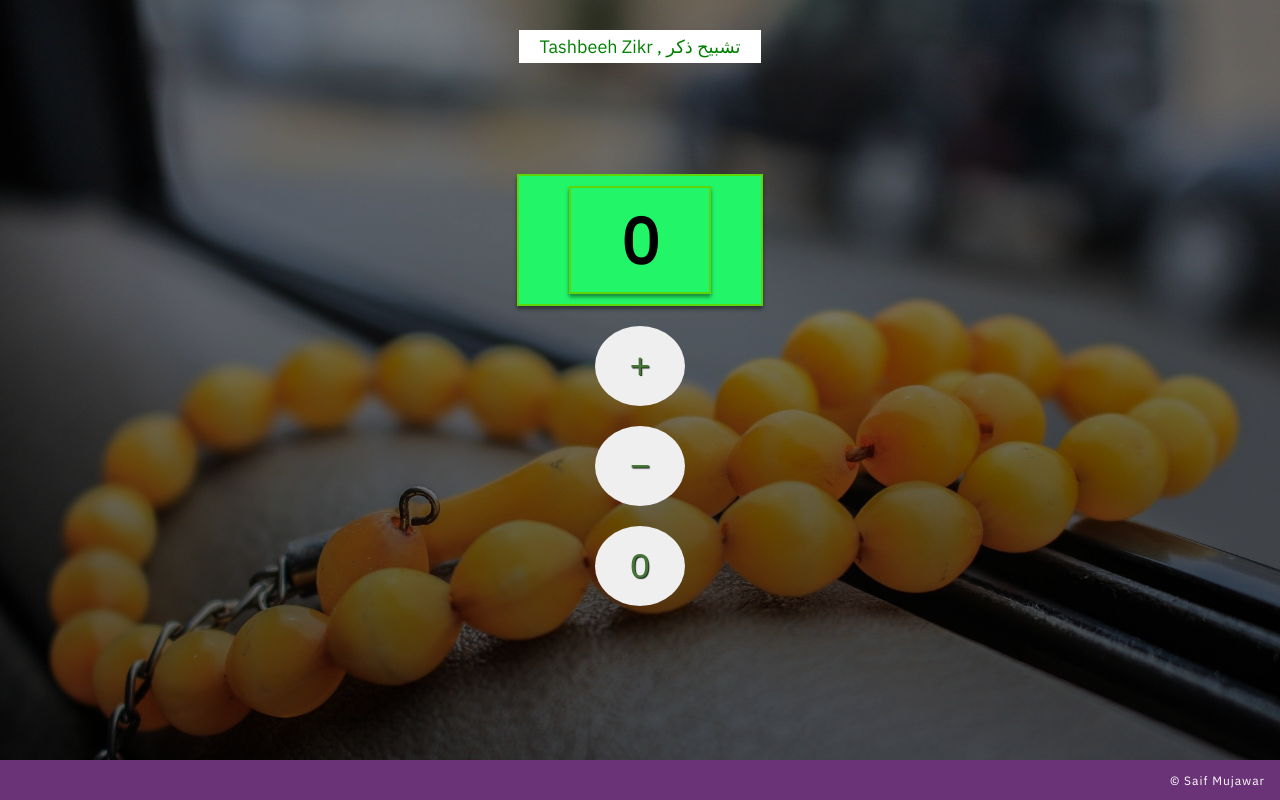
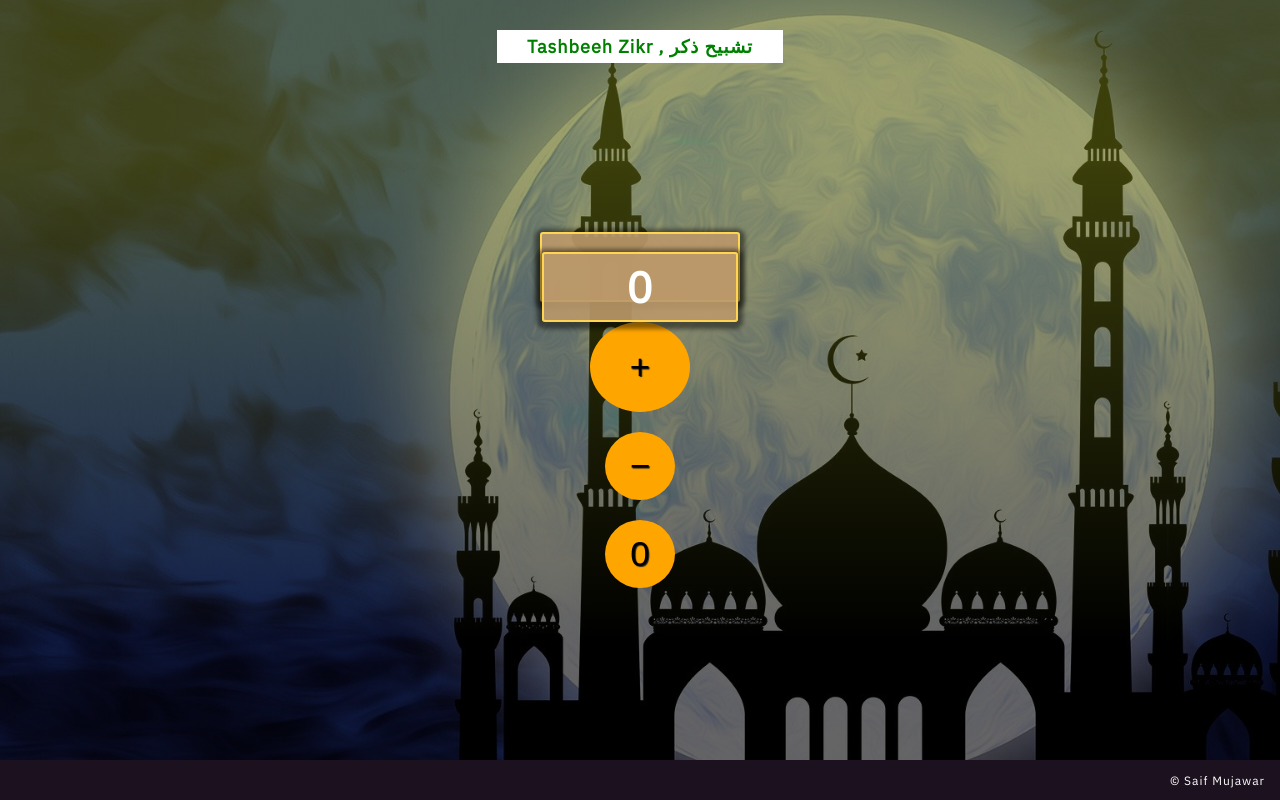
Before and after one commit to saaiif/tashbeeh_counter, a plain HTML site: page index.html in a window 1280 px wide. Drawn offline with Linux system fonts and the light colour scheme.

Commit message:
first commit

```diff
--- /dev/null
+++ b/css/index.css
@@ -0,0 +1,123 @@
+@import url('https://fonts.googleapis.com/css?family=IBM+Plex+Sans&display=swap');
+
+* {
+	padding: 0;
+	margin: 0;
+	box-sizing: border-box;
+}
+
+body {
+	background-color: #000;
+	color: #fff;
+	/* position: relative; */
+	font-family: 'IBM Plex Sans', sans-serif;
+	position: relative;
+}
+.wrapper header {
+	position: absolute;
+	top: 30px;
+	font-size: 18px;
+	color: green;
+	background-color: #fff;
+	padding: 5px 30px;
+	letter-spacing: 1px;
+	font-weight: 600;
+	display: flex;
+	align-items: center;
+	justify-content: center;
+}
+
+.container {
+	min-height: 100vh;
+	display: flex;
+	align-items: center;
+	justify-content: center;
+	min-height: 100vh;
+	background: linear-gradient(180deg, rgba(96, 102, 16, 0.61) 20%, rgba(0, 0, 0, 0.6) 80%), url(../image/tasbeeh.jpg);
+	z-index: -1;
+	background-size: cover;
+	background-position: center;
+	background-repeat: no-repeat;
+}
+.container h1 {
+	text-align: center;
+	/* display:; */
+	display: block;
+	border: 2px solid #ffd452;
+	/* padding: 10px 50px; */
+	background: rgba(187, 152, 107, 0.9);
+	box-shadow: 0px 2px 4px 5px rgba(0, 0, 0, 0.45);
+	color: #fff;
+	width: 200px;
+	height: 70px;
+	align-items: center;
+	display: flex;
+	font-size: 43px;
+	justify-content: center;
+	letter-spacing: 1px;
+	margin-top: 40px;
+	font-weight: 700;
+	border-radius: 0.2rem;
+}
+
+.increment {
+	border-radius: 50%;
+	text-shadow: 1px 1px 1px #202020;
+	/* padding: 25px 0; */
+	cursor: pointer;
+	outline: none;
+	border: 0;
+	/* display: block; */
+	/* flex-direction: column; */
+	display: flex;
+	width: 100px;
+	align-items: center;
+	justify-content: center;
+	height: 90px;
+	font-size: 35px;
+	margin: 20px auto;
+	text-align: center;
+	background-color: orange;
+	color: #000;
+	/* outline: none; */
+	/* margin: 0 auto; */
+}
+.same {
+	border-radius: 50%;
+	text-shadow: 1px 1px 1px #202020;
+	/* padding: 25px 0; */
+	cursor: pointer;
+	outline: none;
+	border: 0;
+	/* display: block; */
+	/* flex-direction: column; */
+	display: flex;
+	width: 70px;
+	align-items: center;
+	justify-content: center;
+	height: 68px;
+	font-size: 35px;
+	margin: 20px auto;
+	text-align: center;
+	background-color: orange;
+	color: #000;
+}
+
+footer {
+	background: rgb(28, 17, 31) 16%;
+	color: #fff;
+	/* margin-top: 30px; */
+	position: absolute;
+	bottom: 0;
+	width: 100%;
+	height: 2.5rem;
+	display: flex;
+	align-items: center;
+	justify-content: flex-end;
+}
+
+footer p {
+	padding-right: 15px;
+	letter-spacing: 1px;
+	font-size: 12px;
+}
--- a/index.css
+++ /dev/null
@@ -1,87 +0,0 @@
-@import url('https://fonts.googleapis.com/css?family=IBM+Plex+Sans&display=swap');
-
-* {
-	padding: 0;
-	margin: 0;
-	box-sizing: border-box;
-}
-
-body {
-	background-color: #000;
-	color: #fff;
-	/* position: relative; */
-  font-family: 'IBM Plex Sans', sans-serif;
-  position: relative;
-}
-.wrapper header{
-  position: absolute;
-  top: 30px;
-  font-size: 18px;
-  color: green;
-  background-color: #fff;
-  padding: 5px 20px;
-}
-
-.container {
-	min-height: 100vh;
-	display: flex;
-	align-items: center;
-	justify-content: center;
-	min-height: 100vh;
-	background: linear-gradient(180deg, rgba(0, 0, 0, 0.45) 20%, rgba(0, 0, 0, 0.6) 80%), url(tasbeeh.jpg);
-	z-index: -1;
-	background-size: cover;
-	background-position: center;
-  background-repeat: no-repeat;
-
-}
-.container h1 {
-	text-align: center;
-	/* display:; */
-	display: block;
-	border: 2px solid rgb(92, 214, 11);
-	padding: 10px 50px;
-	background-color: #23f569;
-	box-shadow: 0px 3px 4px rgba(0, 0, 0, 0.45);
-	color: #000;
-}
-
-.main button {
-	border-radius: 50%;
-	text-shadow: 1px 1px 1px #202020;
-	/* padding: 25px 0; */
-	cursor: pointer;
-	outline: none;
-	border: 0;
-	/* display: block; */
-	/* flex-direction: column; */
-	display: flex;
-	width: 90px;
-	align-items: center;
-	justify-content: center;
-	height: 80px;
-	font-size: 35px;
-	margin: 20px auto;
-  text-align: center;
-  color: rgb(67, 119, 51);
-	/* margin: 0 auto; */
-}
-
-footer {
-	background: rgb(107, 51, 119) 56%;
-	color: #fff;
-	/* margin-top: 30px; */
-	position: absolute;
-	bottom: 0;
-	width: 100%;
-	height: 2.5rem;
-	display: flex;
-	align-items: center;
-	justify-content: flex-end;
-}
-
-footer p {
-	padding-right: 15px;
-	letter-spacing: 1px;
-	font-size: 12px;
-}
--- a/index.html
+++ b/index.html
@@ -5,7 +5,7 @@
   <meta charset="UTF-8">
   <meta name="viewport" content="width=device-width, initial-scale=1.0">
   <title>Document</title>
-  <link rel="stylesheet" href="index.css">
+  <link rel="stylesheet" href="./css/index.css">
 </head>
 
 <body>
@@ -17,8 +17,8 @@
     <div class="main">
       <h1 id="result" class="count"></h1>
       <button class="increment">+</button>
-      <button class="decrement">&#8722;</button>
-      <button class="reset">0</button>
+      <button class="decrement same">&#8722;</button>
+      <button class="reset same"> 0</button>
     </div>
 
   </div>
@@ -26,7 +26,7 @@
     <p>&copy; Saif Mujawar</Mujawar>
     </p>
   </footer>
-  <script src="index.js"></script>
+  <script src="./js/index.js"></script>
 </body>
 
 </html>
--- a/index.js
+++ b/js/index.js
@@ -3,26 +3,33 @@ const dec = document.querySelector('.decrement');
 const reset = document.querySelector('.reset');
 const value = document.querySelector('.count');
 var count = 0;
+
 inc.addEventListener('click', () => {
 	// var t = e.target;
 	count += 1;
 	value.innerHTML = count;
+	increment();
 	store();
 	console.log(count);
 });
 
 dec.addEventListener('click', () => {
-	if (count > 0) {
-		count -= 1;
-		value.innerHTML = count;
-		} else {
-			value.innerHTML = count = 0;
+	var n = localStorage.getItem('count');
+	if (n > 0) {
+		n -= 1;
+		localStorage.setItem('count', n);
+	} else {
+		value.innerHTML = count = 0;
 	}
+	document.getElementById('result').innerHTML = n;
+
+	// decrement();
 	store();
 });
 
 reset.addEventListener('click', () => {
 	value.innerHTML = count = 0;
+	resetCounter();
 	store();
 });
 
@@ -39,3 +46,31 @@ function getValue() {
 	}
 }
 getValue();
+
+// function store() {
+// 	window.localStorage.mycounter = value.innerHTML;
+// }
+
+function increment() {
+	var n = localStorage.getItem('count');
+	if (n === 'null') {
+		n = n;
+	}
+	n++;
+	localStorage.setItem('count', n);
+
+	document.getElementById('result').innerHTML = n;
+	console.log(n);
+}
+
+function decrement() {}
+function resetCounter() {
+	var n = localStorage.getItem('count');
+	if (n === 1) {
+		n = 0;
+	}
+	n = 0;
+	localStorage.setItem('count', n);
+
+	document.getElementById('result').innerHTML = n;
+}
```
Also changed, not shown: image/tasbeeh.jpg (added), tasbeeh.jpg (deleted).
